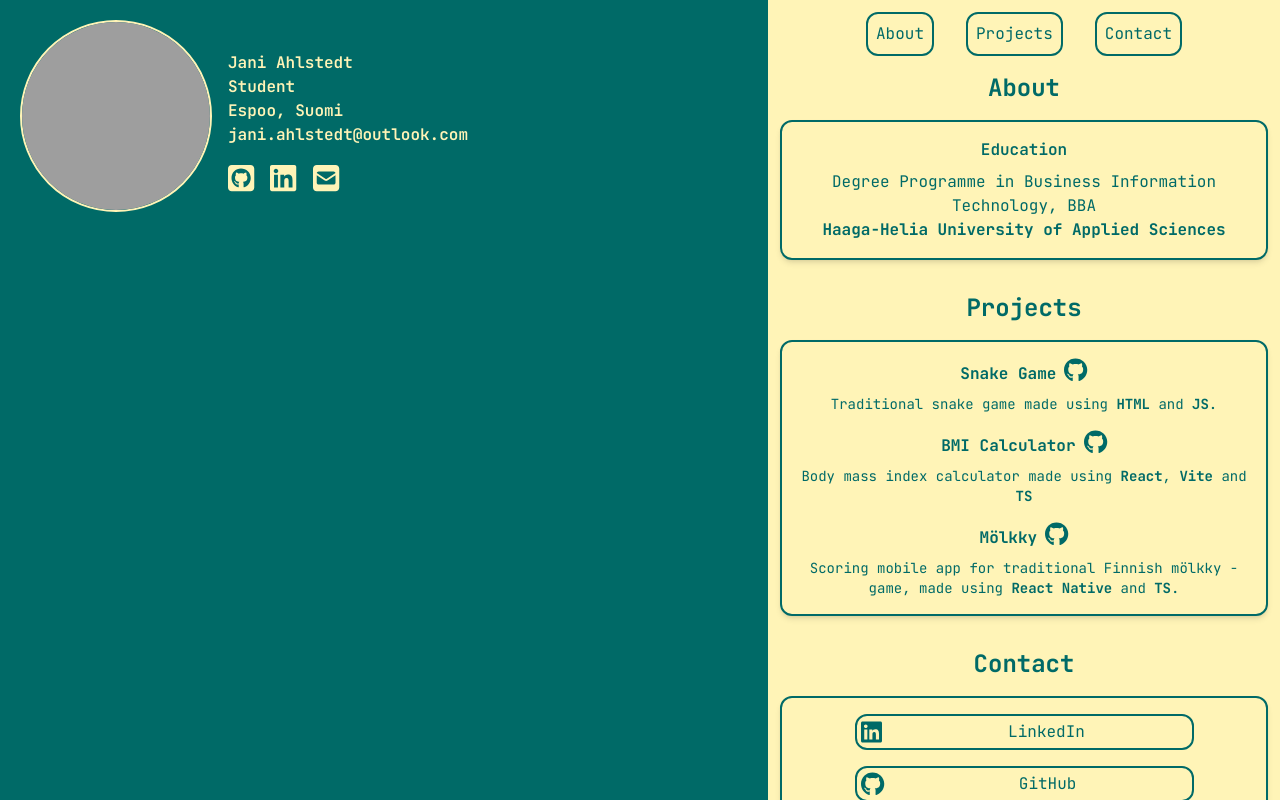
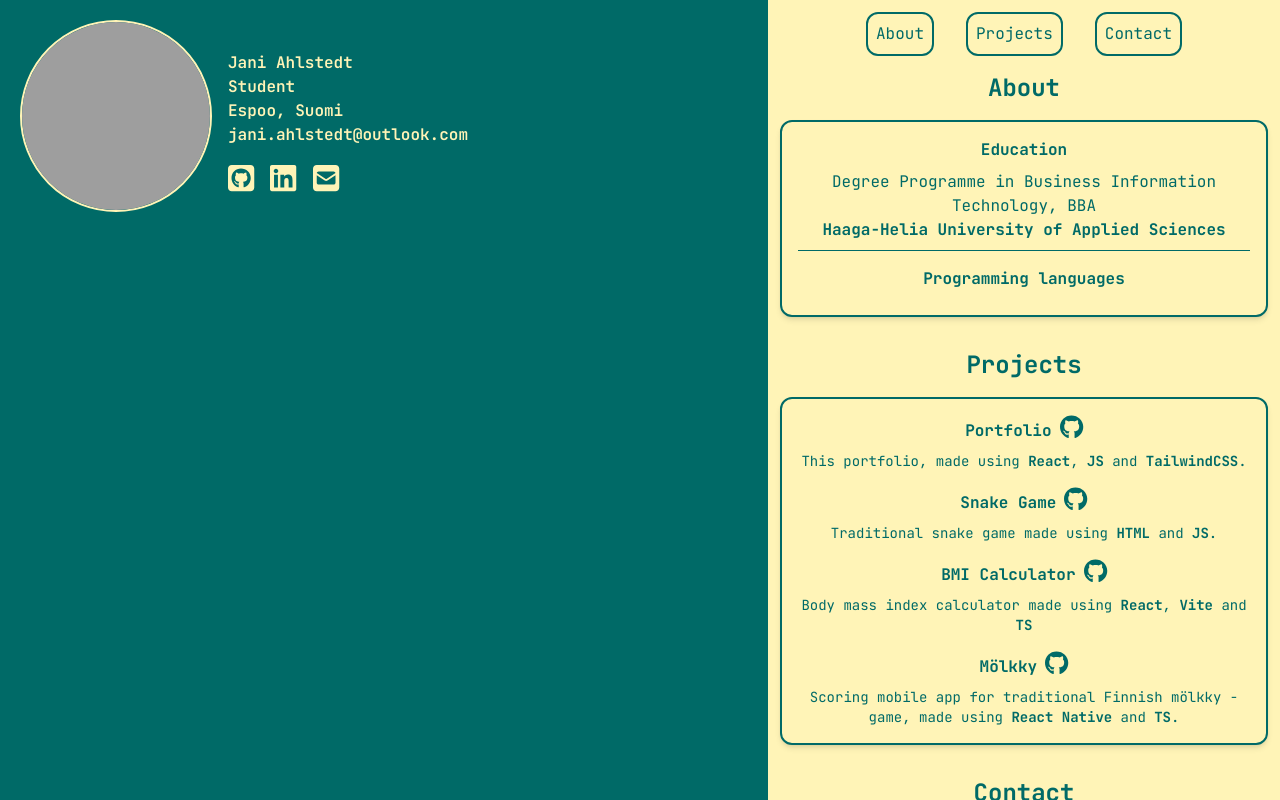
Before and after one commit to JaniAhl/Portfolio, a React (Vite) app: page / in a window 1280 px wide. Built offline with nearby package versions, Linux system fonts and the light colour scheme; grey boxes are pictures that could not be loaded.

Commit message:
Small adds

```diff
--- a/src/components/about.jsx
+++ b/src/components/about.jsx
@@ -8,12 +8,18 @@ const About = () => {
 
             {/* About */}
 
-            <h1 className='text-2xl font-bold mt-4 text-seaGreen'> About</h1 >
+            <h1 className='text-2xl font-bold mt-4 text-seaGreen'>About</h1 >
 
             <section className='w-full bg-softCream p-4 text-seaGreen rounded-xl my-4 shadow-md border-2 border-seaGreen'>
-                <h2 className='text-1xl font-semibold mb-2'>Education</h2>
-                <p text-xs mt-2>Degree Programme in Business Information Technology, BBA
-                    <p className='text-1xl font-bold'>Haaga-Helia University of Applied Sciences</p> </p>
+                <div className='border-b border-seaGreen pb-2'>
+                    <h2 className='text-1xl font-bold mb-2'>Education</h2>
+                    <p text-xs>Degree Programme in Business Information Technology, BBA
+                        <p className='font-bold'>Haaga-Helia University of Applied Sciences</p> </p>
+                </div>
+
+                <div>
+                    <h2 className='text-1xl font-bold mb-2 mt-4'>Programming languages</h2>
+                </div>
             </section>
 
         </div>
--- a/src/components/projects.jsx
+++ b/src/components/projects.jsx
@@ -16,7 +16,18 @@ const Projects = () => {
             <section className='w-full bg-softCream p-4 text-seaGreen rounded-xl my-4 shadow-md border-2 border-seaGreen'>
 
                 <div>
-                    <h2 className='text-1xl font-bold'>Snake Game
+                    <h2 className='text-1xl font-bold'>Portfolio
+                        <a href='https://github.com/JaniAhl/Portfolio' target='_blank' rel='noopener noreferrer'
+                            className='border-seaGreen text-seaGreen ml-2'>
+                            <FontAwesomeIcon icon={faGithub} className='text-2xl' />
+                        </a>
+                    </h2>
+                    <p className='text-sm mt-2'>This portfolio, made using<p className='inline font-bold'> React</p>
+                        ,<p className='inline font-bold'> JS</p> and<p className='inline font-bold'> TailwindCSS</p>.</p>
+                </div>
+
+                <div>
+                    <h2 className='text-1xl font-bold mt-4'>Snake Game
                         <a href='https://github.com/JaniAhl/snakegame' target='_blank' rel='noopener noreferrer'
                             className='border-seaGreen text-seaGreen ml-2'>
                             <FontAwesomeIcon icon={faGithub} className='text-2xl' />
```
